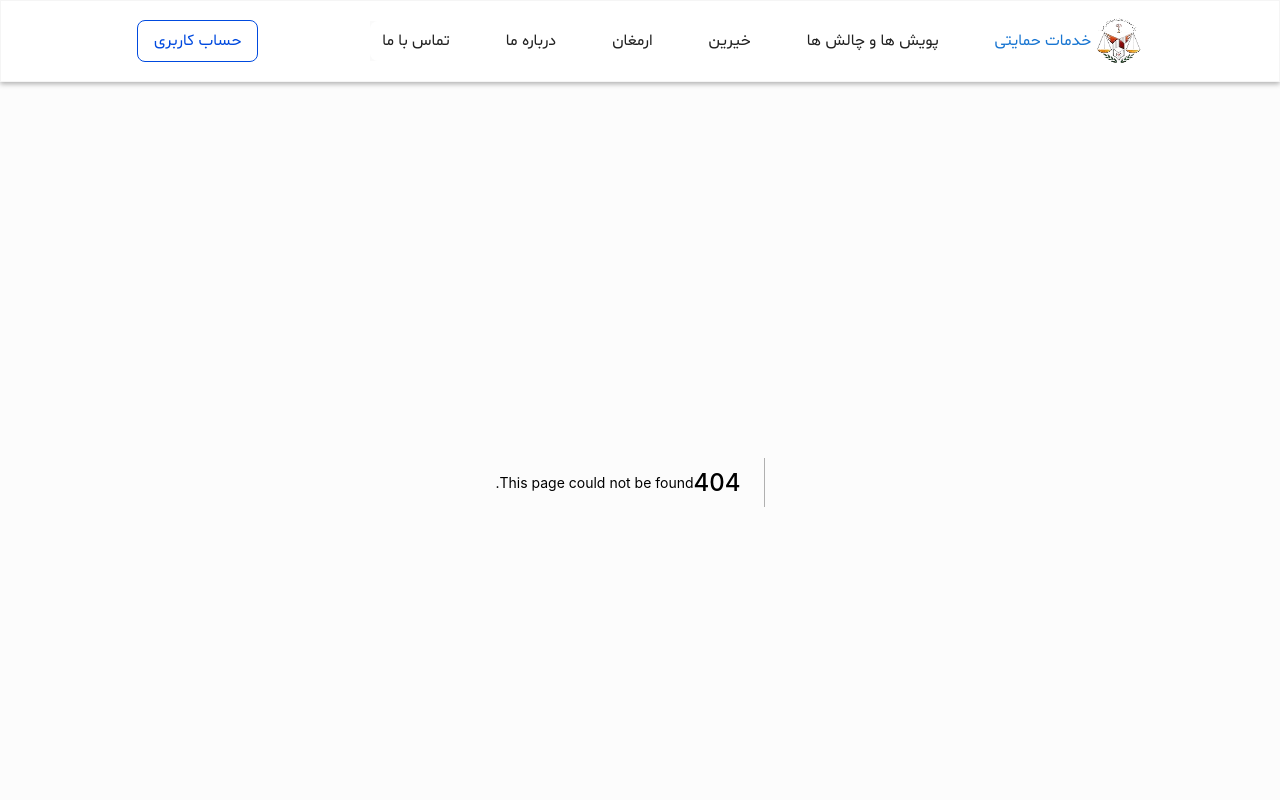
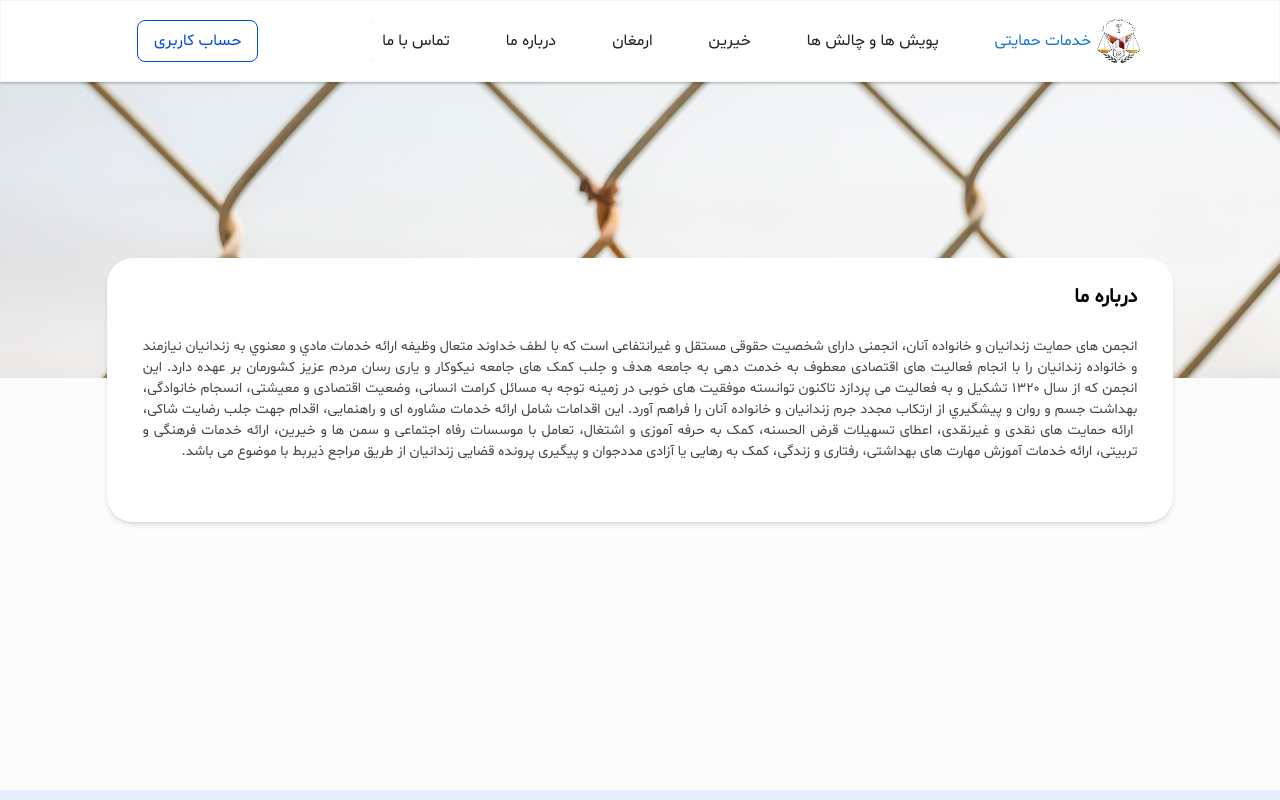
Before and after one commit to amirNavidi/prisonarsOrganization, a Next.js app: page /about-us in a window 1280 px wide. Before the commit this address had no page. Shown: the top 800 px of the page. Built offline with nearby package versions, Linux system fonts and the light colour scheme.

Commit message:
create top of about us page

```diff
--- /dev/null
+++ b/Components/AboutUSC.js
@@ -0,0 +1,19 @@
+
+const AboutUSC = () => {
+    return (
+        <div className="flex flex-col items-center mb-28">
+
+            {/* top image ------------------------- */}
+            <div className='relative flex justify-center w-full h-[106px] lg:h-[296px] bg-[url("/images/fence.png")] bg-cover bg-no-repeat bg-center'></div>
+            <div className='relative w-full flex justify-center h-[300px]'>
+                <div className=' relative lg:absolute w-full lg:w-10/12 flex flex-col lg:top-[-40%] lg:shadow-md bg-white pb-[60px] rounded-[26px]'>
+                    <span className='text-[16px] lg:text-[20px] font-semibold my-6 px-4 lg:px-9'>درباره ما</span>
+                    <p className='text-[12px] lg:text-[14px] text-justify text-secondary700 px-9'>انجمن های حمایت زندانیان و خانواده آنان، انجمنی دارای شخصیت حقوقی مستقل و غیرانتفاعی است که با لطف خداوند متعال وظیفه ارائه خدمات مادي و معنوي به زندانیان نیازمند و خانواده زندانيان را با انجام فعالیت های اقتصادی معطوف به خدمت دهی به جامعه هدف و جلب کمک های جامعه نیکوکار و یاری رسان مردم عزیز کشورمان بر عهده دارد. این انجمن که از سال 1320 تشکیل و به فعالیت می پردازد تاکنون توانسته موفقیت های خوبی در زمينه توجه به مسائل کرامت انسانی، وضعیت اقتصادی و معیشتی، انسجام خانوادگی، بهداشت جسم و روان و پيشگيري از ارتكاب مجدد جرم زندانیان و خانواده آنان را فراهم آورد. این اقدامات شامل ارائه خدمات مشاوره ای و راهنمایی، اقدام جهت جلب رضایت شاکی،  ارائه حمایت های نقدی و غیرنقدی، اعطای تسهیلات قرض الحسنه، کمک به حرفه آموزی و اشتغال، تعامل با موسسات رفاه اجتماعی و سمن ها و خیرین، ارائه خدمات فرهنگی و تربیتی، ارائه خدمات آموزش مهارت های بهداشتی، رفتاری و زندگی، کمک به رهایی یا آزادی مددجوان و پیگیری پرونده قضایی زندانیان از طریق مراجع ذیربط با موضوع می باشد.</p>
+                </div>
+            </div>
+
+        </div>
+    );
+};
+
+export default AboutUSC;
--- a/Components/LandingPageC.js
+++ b/Components/LandingPageC.js
@@ -46,8 +46,8 @@ const LandingPageC = () => {
                  <p className='text-[16px] text-secondary700 my-8'>تفکرات قالبی اکثر افراد جامعه بر نابهنجار و بد ذات بودن زندانی شکل گرفته است در حالی که بسیاری از آنان را افراد شریفی تشکیل می دهند که به واسطه اشتباهات محاسباتی خود در رفتار فردی، اجتماعی، اقتصادی و ناآگاهی از قوانین و مقررات ، زندان را تجربه می کنند. و خانواده های آنان نیز مجموعه افراد بی گناهی هستند که بواسطه اشتباه سرپرست خود، محکوم به تحمل سختی ها و مشکلاتی من جمله  فقر مالی و ناتوانی در تامین معاش و مخارج زندگی می باشند.</p>
              </div>
              {/* what they need-------------------------- */}
-             <span className='mr-[16px] lg:mr-[120px] text-[20px] '>آنچه میخواهند <span className='text-secondary500'> (کمک های نقدی)</span></span>
-             <ChildParentCardsC  dataV={{width:200 ,height:200 ,rounded :'12px' , data:data.whatTheyWant ,refNumber:scrollRef1 , pathNameD:'/choosing-prisoners'}} />
+                <span className='mr-[16px] lg:mr-[120px] text-[20px] '>آنچه میخواهند <span className='text-secondary500'> (کمک های نقدی)</span></span>
+                <ChildParentCardsC  dataV={{width:200 ,height:200 ,rounded :'12px' , data:data.whatTheyWant ,refNumber:scrollRef1 , pathNameD:'/choosing-prisoners'}} />
 
              {/* what you can---------------------------- */}
              <div className='mt-[60px]'>
--- a/Components/MyContributionsC.js
+++ b/Components/MyContributionsC.js
@@ -2,11 +2,13 @@ import Cookies from "js-cookie";
 import { useEffect, useState } from "react";
 import MyContributionsT from "../Template/MyContributionsT";
 import PrisonersHelpT from "../Template/PrisonersHelpT";
+import { FormatNumber } from "../utilities/tomanSeprator";
 const MyContributionsC = ({ setShowData, isDesktop }) => {
         const customerUID = Cookies.get('CustomerUID')
         const token =Cookies.get('token');
         const [total , setTotal]=useState({
-            count:[],
+            count:'',
+            sumAmount:'',
             prisonars:[],
             challenge:[]
         })
@@ -19,9 +21,15 @@ const MyContributionsC = ({ setShowData, isDesktop }) => {
                     body:JSON.stringify({token,customerUID})
                 })
             const data =await result.json();
-            const prisonars =await data.backendResponse.filter(item=>item.Type=='Challenge');
-            const challenge =await data.backendResponse.filter(item=>item.Type=='Cash')
+            // console.log(data.backendResponse[0].HelpType,'this is data');
+
+            const prisonars =await data.backendResponse[0].HelpType.filter(item=>item.TypeHelpNameFa!=="چالش");
+            const challenge =await data.backendResponse[0].HelpType.filter(item=>item.TypeHelpNameFa=="چالش");
+            const count =await data.backendResponse[0].cnt;
+            const sumAmount = data.backendResponse[0].SumAmount
             setTotal({
+                count,
+                sumAmount,
                 prisonars ,
                 challenge
             })
@@ -48,7 +56,7 @@ const MyContributionsC = ({ setShowData, isDesktop }) => {
                     <div className='border-l border-primary200 w-1/2 flex flex-col items-center justify-center'>
                         <span className='font-bold'>همیاری های من </span>
                         <div>
-                            <span>12</span>
+                            <span>{total.count}</span>
                             <span>بار</span>
                         </div>
                     </div>
@@ -56,7 +64,7 @@ const MyContributionsC = ({ setShowData, isDesktop }) => {
                     <div className=' w-1/2 flex flex-col items-center justify-center'>
                         <span className='font-bold'>پرداخت های من </span>
                         <div>
-                            <span>12</span>
+                            <span>{FormatNumber(total.sumAmount)}</span>
                             <span>ریال</span>
                         </div>
                     </div>
--- /dev/null
+++ b/pages/about-us.js
@@ -0,0 +1,8 @@
+import AboutUSC from "../Components/AboutUSC";
+const AboutUs = () => {
+    return (
+      <AboutUSC />
+    );
+};
+
+export default AboutUs;
--- a/tailwind.config.js
+++ b/tailwind.config.js
@@ -98,7 +98,7 @@ module.exports = withMT({
         );
         addComponents({
           '.headerShadow':{
-            boxShadow: '0px 2px 5px rgba(0, 0, 0, 0.3)'
+            boxShadow: '0px 1px 3px rgba(0, 0, 0, 0.3)'
           },
           // First page button animation
           '.buttonAnimated':{
```
Also changed, not shown: public/images/fence.png (added), 1 other file (tests, documents, lock files or other folders).
